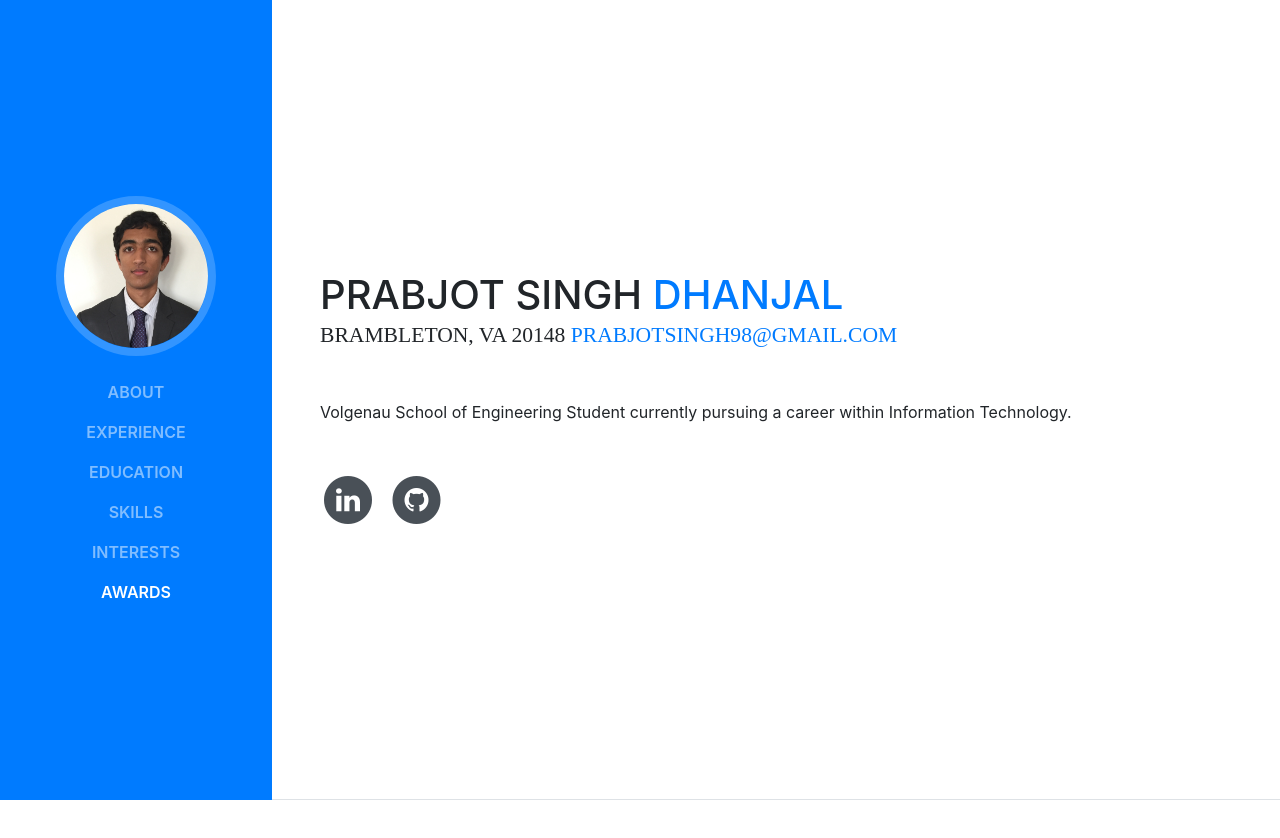
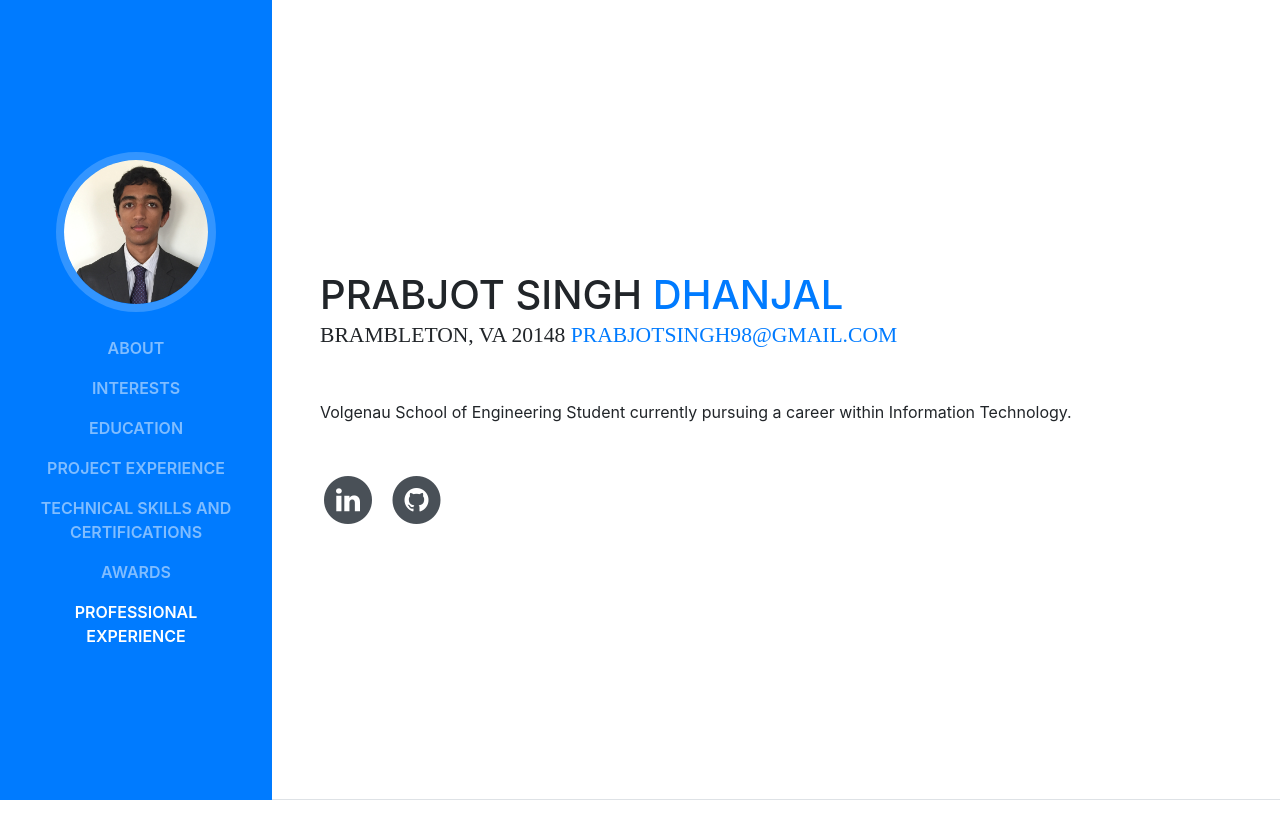
Before and after one commit to prabjotdhanjal/prabjotdhanjal.github.io, a website with bundled scripts: page index.html in a window 1280 px wide. Shown: the top 838 px of the page. Built offline with nearby package versions, Linux system fonts and the light colour scheme; a web font is replaced by a local one.

Commit message:
Update Menu Names
Changed menu names.

```diff
--- a/index.html
+++ b/index.html
@@ -43,19 +43,23 @@
             <a class="nav-link js-scroll-trigger" href="#about">About</a>
           </li>
            <li class="nav-item">
-            <a class="nav-link js-scroll-trigger" href="#experience">Experience</a>
+            <a class="nav-link js-scroll-trigger" href="#interests">Interests</a>
           </li>
 		    <li class="nav-item">
             <a class="nav-link js-scroll-trigger" href="#education">Education</a>
           </li>
 		  	    <li class="nav-item">
-            <a class="nav-link js-scroll-trigger" href="#skills">Skills</a>
+            <a class="nav-link js-scroll-trigger" href="#experience">Project Experience</a>
           </li>
           <li class="nav-item">
-            <a class="nav-link js-scroll-trigger" href="#interests">Interests</a>
+            <a class="nav-link js-scroll-trigger" href="#skills">Technical Skills and Certifications</a>
           </li>
           <li class="nav-item">
             <a class="nav-link js-scroll-trigger" href="#awards">Awards</a>
+          </li>
+		  </li>
+		  	    <li class="nav-item">
+            <a class="nav-link js-scroll-trigger" href="#pexperience">Professional Experience</a>
           </li>
         </ul>
       </div>
@@ -233,7 +237,7 @@
         </div>
       </section>
 
-      <section class="resume-section p-3 p-lg-5 d-flex flex-column" id="experience">
+      <section class="resume-section p-3 p-lg-5 d-flex flex-column" id="pexperience">
         <div class="my-auto">
           <h2 class="mb-5">Professional Experience</h2>
 
```
Lines whose indentation alone changed are shown as unchanged.
